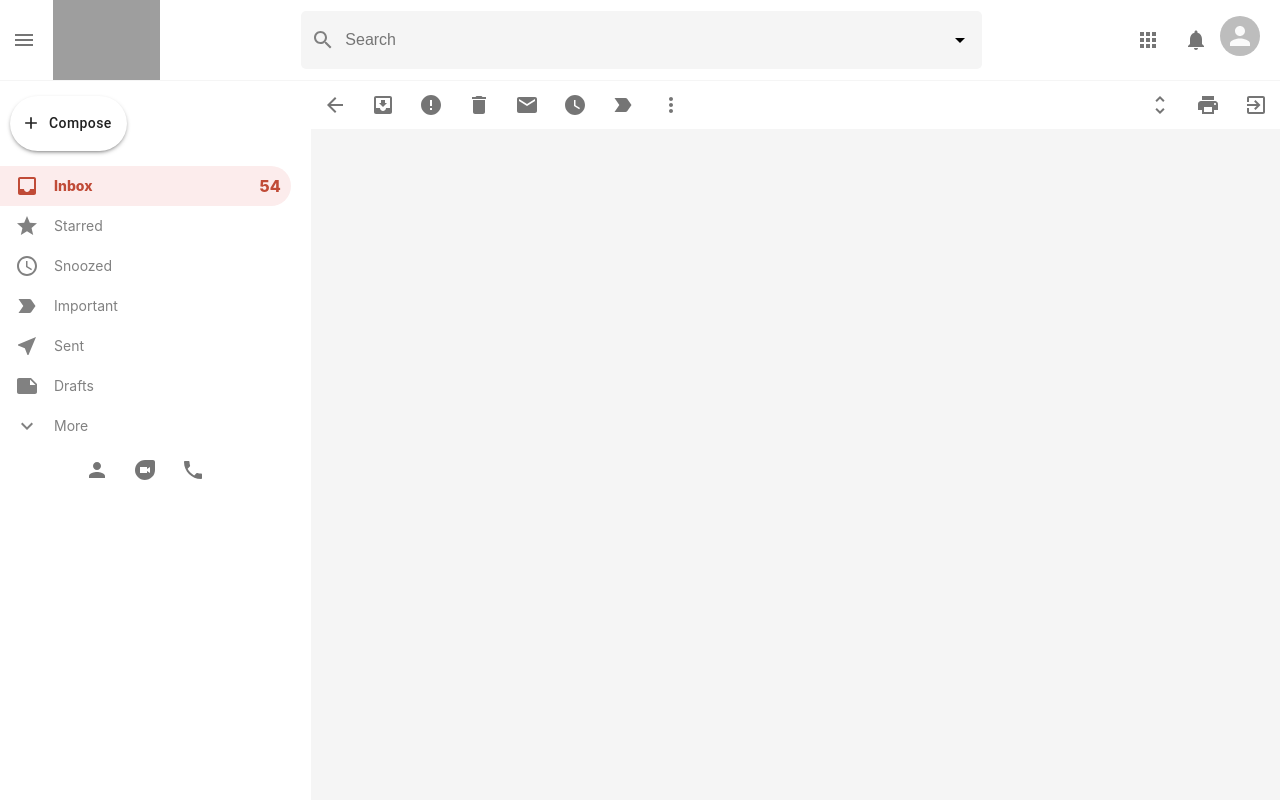
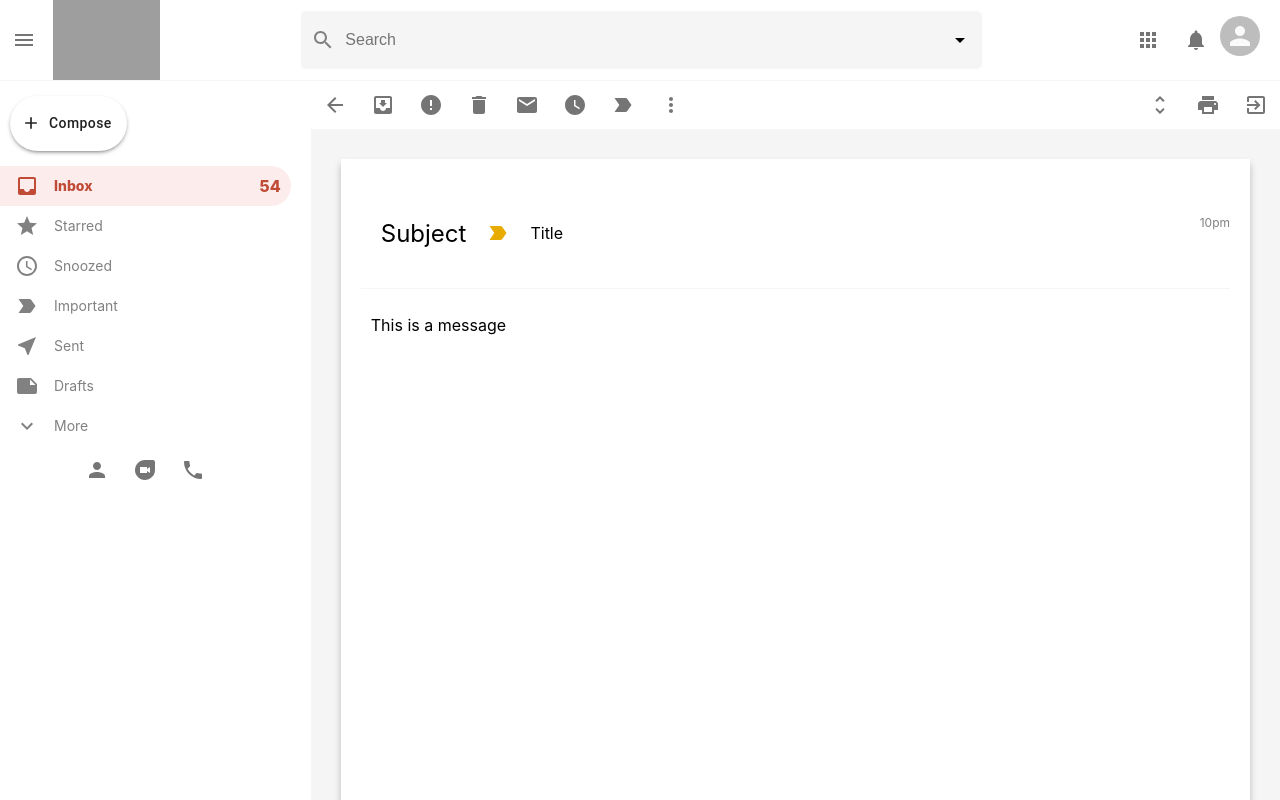
Before and after one commit to atubak400/gmail, a React (Create React App) app in the folder gmail-clone/: page /mail in a window 1280 px wide. Shown: the top 800 px of the page. Built offline with nearby package versions, Linux system fonts and the light colour scheme; grey boxes are pictures that could not be loaded.

Commit message:
mail component design done

```diff
--- a/gmail-clone/src/Mail.js
+++ b/gmail-clone/src/Mail.js
@@ -58,6 +58,18 @@
           </IconButton>
         </div>
       </div>
+      <div className='mail__body'>
+        <div className='mail__bodyHeader'>
+          <h2>Subject</h2>
+          <LabelImportant className='mail__important' />
+          <p>Title</p>
+          <p className='mail__time'>10pm</p>
+        </div>
+
+        <div className='mail__message'>
+          <p>This is a message</p>
+        </div>
+      </div>
     </div>
   )
 }
--- a/gmail-clone/src/mail.css
+++ b/gmail-clone/src/mail.css
@@ -12,3 +12,48 @@
 .mail__toolsLeft {
   display: flex;
 }
+
+.mail__body {
+  display: flex;
+  flex-direction: column;
+  margin: 30px;
+  background-color: white;
+  padding: 20px;
+  height: 100vh;
+  box-shadow: 0px 5px 7px 0px rgba(0, 0, 0, 0.24);
+}
+
+.mail__bodyHeader {
+  display: flex;
+  align-items: center;
+  border-bottom: 1px solid whitesmoke;
+  padding: 20px;
+  position: relative;
+}
+
+.mail__important {
+  color: #e8ab02;
+}
+
+.mail__bodyHeader > h2 {
+  font-weight: 400;
+  margin-right: 20px;
+}
+
+.mail__bodyHeader > p {
+  margin-left: 20px;
+}
+
+.mail__time {
+  position: absolute;
+  top: 24px;
+  right: 0;
+  font-size: 12px;
+  color: gray;
+}
+
+.mail__message > p {
+  padding: 10px;
+  margin-right: 20px;
+  overflow-wrap: break-word;
+}
```
